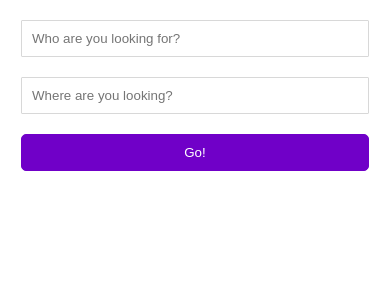
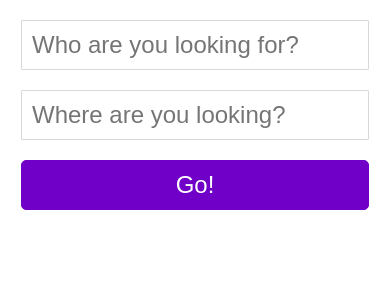
Before and after one commit to jschmatz/treble, a PHP site: page / in a window 390 px wide. Shown: the part 75-375 px from the top of the page. Run offline with PHP 8.4, Linux system fonts and the light colour scheme; some libraries are stand-ins or nearby versions.

Commit message:
responsive header

```diff
--- a/index.html
+++ b/index.html
@@ -90,13 +90,13 @@
 	<div class="form_container col-md-16">
 		<form action="results.html" method="GET">
 			<fieldset>
-				<div class="input_container col-sm-7">
+				<div class="input_container col-lg-7">
 					<input type="text" id="query" name="q" placeholder="Who are you looking for?" title="What are you looking for?" />
 				</div>
-				<div class="input_container col-sm-7">
+				<div class="input_container col-lg-7">
 					<input type="text" id="location" name="l" placeholder="Where are you looking?" title="Where are you looking?" />
 				</div>
-				<div class="input_container button_container col-sm-2">
+				<div class="input_container button_container col-lg-2">
 					<input type="button" id="button_search" name="button_search" value="Go!" />
 				</div>
 			</fieldset>
--- a/static/js/home.js
+++ b/static/js/home.js
@@ -2,8 +2,8 @@ $(document).ready(function() {
 	$("#button_search").click(function() {
 		$("header").fadeOut(250, function() {
 			$("header").attr("class", "top col-lg-16");
-			$("header .logo_container").attr("class", "logo_container col-md-8 col-lg-6");
-			$("header .form_container").attr("class", "form_container col-md-8 col-lg-6");
+			$("header .logo_container").attr("class", "logo_container col-xs-16 col-lg-6");
+			$("header .form_container").attr("class", "form_container col-xs-16 col-lg-6");
 
 			$("header").css("top", "-75px");
 			$("header").show();
--- a/static/less/global/main.less
+++ b/static/less/global/main.less
@@ -11,7 +11,7 @@ header {
 	margin: 100px auto;
 	height: 250px;
 
-	@media @mq-mobile, @mq-mobile-large {
+	@media @mq-mobile, @mq-mobile-large, @mq-tablet {
 		margin: 0;
 	}
 
@@ -102,6 +102,10 @@ header {
 				border-radius: 1px;
 				border: 1px solid #D8D8D8;
 				outline: 0;
+
+				@media @mq-mobile, @mq-mobile-large, @mq-tablet {
+					font-size: 1.5em;
+				}
 			}
 
 			input[type=button] {
@@ -112,6 +116,11 @@ header {
 				background: #7000c8;
 				border: solid 1px #7000c8;
 				border-radius: 5px;
+
+				@media @mq-mobile, @mq-mobile-large, @mq-tablet {
+					font-size: 1.5em;
+				}
+
 			}
 		}
 	}
```
Also changed, not shown: static/css/style.css.
